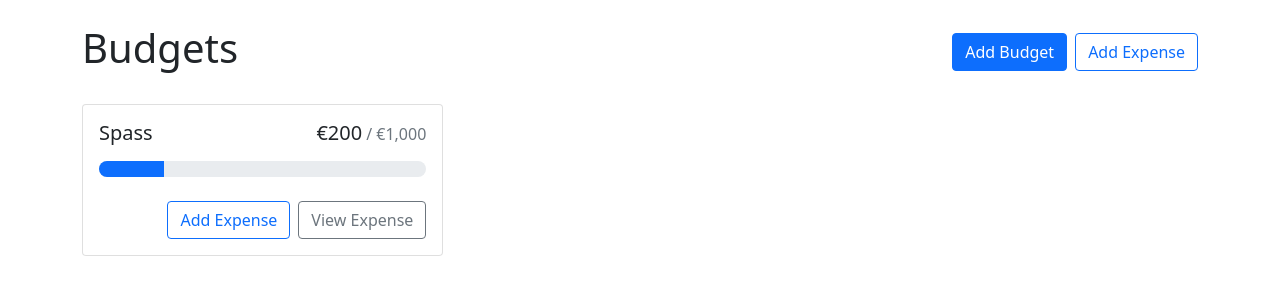
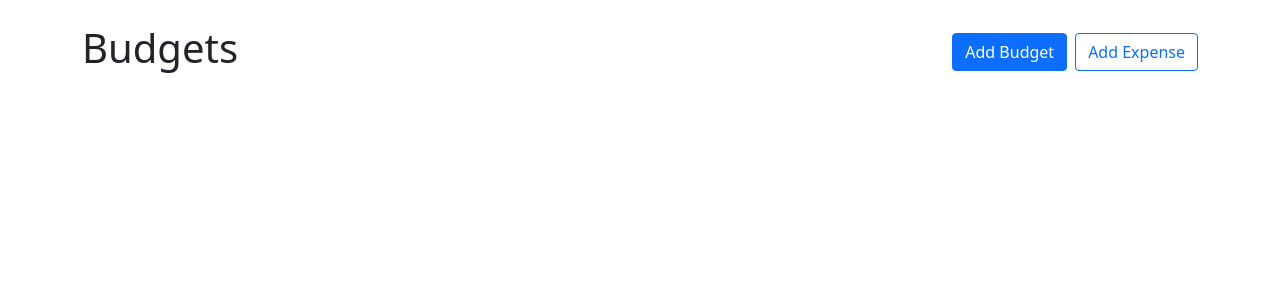
Before and after one commit to Seborider/Budget, a React (Create React App) app: page / in a window 1280 px wide. Shown: the top 300 px of the page. Built offline with nearby package versions, Linux system fonts and the light colour scheme.

Commit message:
✨  Import and add AddBudget Modal

```diff
--- a/src/App.js
+++ b/src/App.js
@@ -1,19 +1,38 @@
 import Container from 'react-bootstrap/Container'
 import {Stack, Button} from 'react-bootstrap'
 import BudgetCard from './components/BudgetCard';
+import AddBudgetModal from './components/AddBudgetModal'
+import { useState } from 'react'
+import { useBudgets } from './contexts/BudgetsContexts';
 
 function App() {
+  const [showAddBudgetModal, setShowAddBudgetModal] = useState(false)
+  const { budgets, getBudgetExpenses} = useBudgets()
+
   return (
+    <>
       <Container className="my-4">
         <Stack direction="horizontal" gap="2" className="mb-4">
           <h1 className="me-auto">Budgets</h1>
-    <Button variant="primary">Add Budget</Button>
+          <Button variant="primary" onClick={() => setShowAddBudgetModal(true)}>Add Budget</Button>
           <Button variant="outline-primary">Add Expense</Button>
         </Stack>
         <div style={{display: "grid", gridTemplateColumns: "repeat(auto-fill, minmax(300px, 1fr))", gap: "1rem", alignItems: "flex-start" }}>
-    <BudgetCard name="Spass" amount={200} max={1000}>das</BudgetCard>
+          {budgets && budgets.map(budget => {
+            const amount = getBudgetExpenses(budget.id).reduce((total, expense) => total + expense.amount, 0)
+            return (
+          <BudgetCard
+            key={budget.id}
+            name={budget.name}
+            amount={amount}
+            max={budget.max}
+            />
+            )
+            })}
         </div>
       </Container>
+      <AddBudgetModal show={showAddBudgetModal} handleClose={() => setShowAddBudgetModal(false)}/>
+    </>
   );
 }
 
```
Lines whose indentation alone changed are shown as unchanged.
